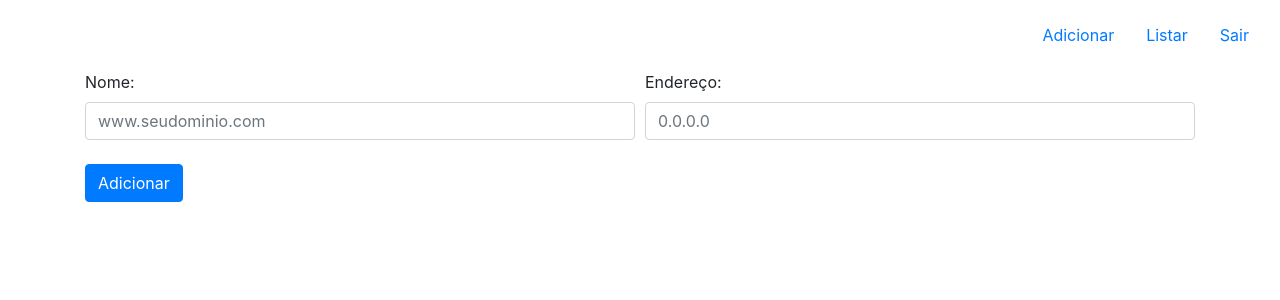
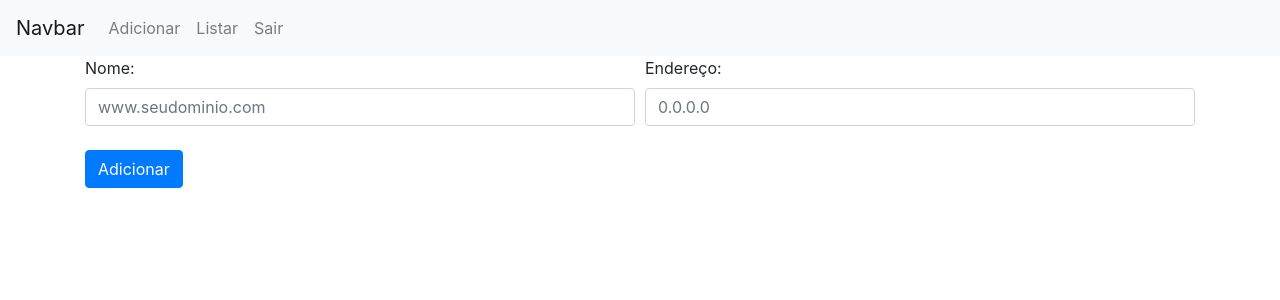
Before and after one commit to mauriciopcj/exercicios-php, a PHP site: page /lib/add.php in a window 1280 px wide. Shown: the top 300 px of the page. Run offline with PHP 8.4, Linux system fonts and the light colour scheme; the visitor is signed in with stand-in values (Sample User, id 1).

Commit message:
adicionando tabela, alterando navbar

```diff
--- a/host-crud/lib/add.php
+++ b/host-crud/lib/add.php
@@ -17,8 +17,13 @@
     <title>Adicionar</title>
 </head>
 <body>
-    <header style="padding: 15px">
-        <ul class="nav justify-content-end">
+    <nav class="navbar navbar-expand-lg navbar-light bg-light">
+        <a class="navbar-brand" href="#">Navbar</a>
+        <button class="navbar-toggler" type="button" data-toggle="collapse" data-target="#navbarNav" aria-controls="navbarNav" aria-expanded="false" aria-label="Toggle navigation">
+            <span class="navbar-toggler-icon"></span>
+        </button>
+        <div class="collapse navbar-collapse" id="navbarNav">
+            <ul class="navbar-nav">
                 <li class="nav-item">
                     <a class="nav-link" href="add.php">Adicionar</a>
                 </li>
@@ -29,7 +34,8 @@
                     <a class="nav-link" href="sair.php" >Sair</a>
                 </li>
             </ul>
-    </header>
+        </div>
+    </nav>
     <div class="container">
         <form action="insert.php" method="post">
             <div class="form-row">
```
Also changed, not shown: host-crud/database/schema.sql (+12 -0 lines), host-crud/home.php (+9 -3 lines), host-crud/lib/listar.php (+9 -3 lines). Lines whose indentation alone changed are shown as unchanged.
